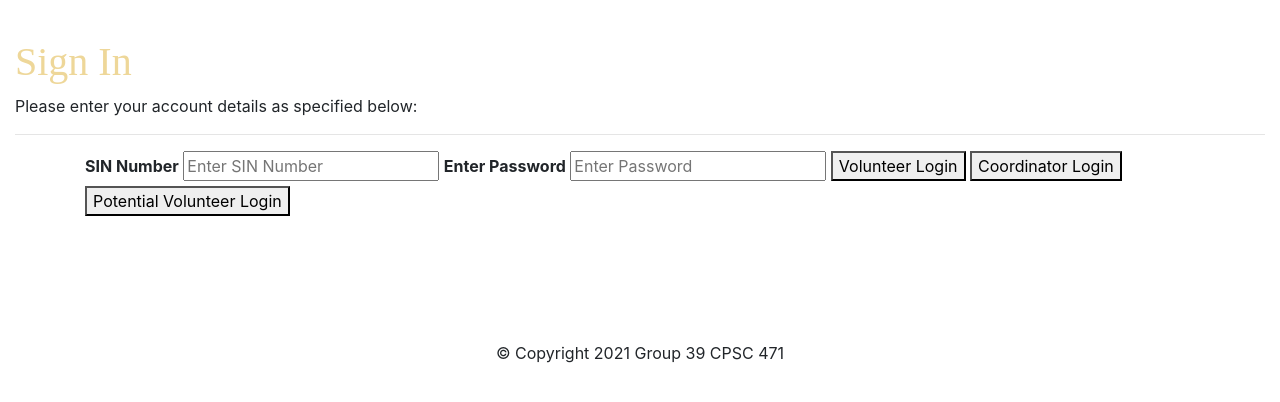
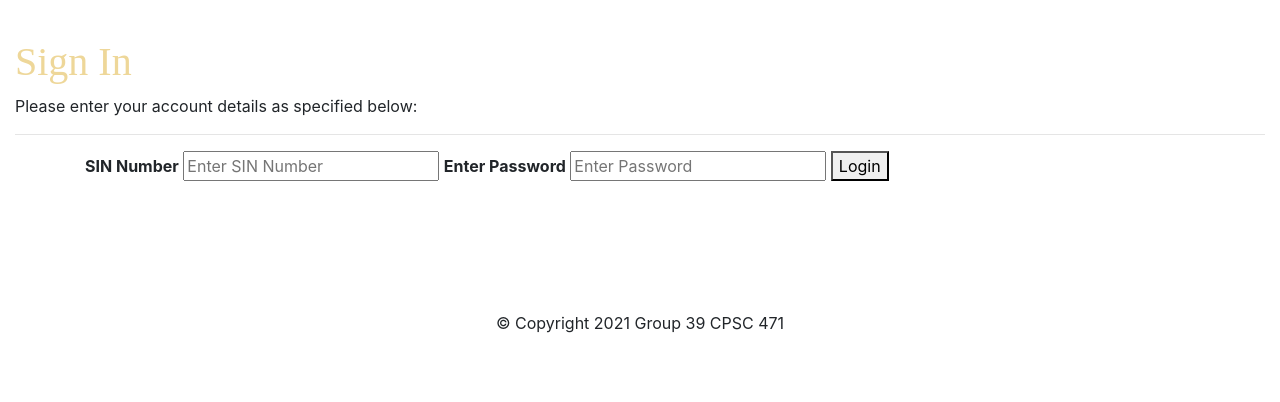
Before and after one commit to LubabaSheikh/CPSC471FinalProject, a PHP site: page /signin.php in a window 1280 px wide. Shown: the top 402 px of the page. Run offline with PHP 8.4, Linux system fonts and the light colour scheme.

Commit message:
basic structure of website, no functionality, buttons work

```diff
--- a/signin.php
+++ b/signin.php
@@ -30,9 +30,7 @@
             <label for="psw"><b>Enter Password</b></label>
             <input type="password" placeholder="Enter Password" name="psw" required>
 
-            <button onclick="location.href='../CPSC471FinalProject/i-volunt/home.php'" type="submit">Volunteer Login</button>
-            <button onclick="location.href='../CPSC471FinalProject/coordinator/home.php'" type="submit">Coordinator Login</button>
-            <button onclick="location.href='../CPSC471FinalProject/p-volunt/home.php'" type="submit">Potential Volunteer Login</button>
+            <button onclick="location.href='../CPSC471FinalProject/i-volunt/home.php'" type="submit">Login</button>
             </div>
         </form>
     </div>
```
